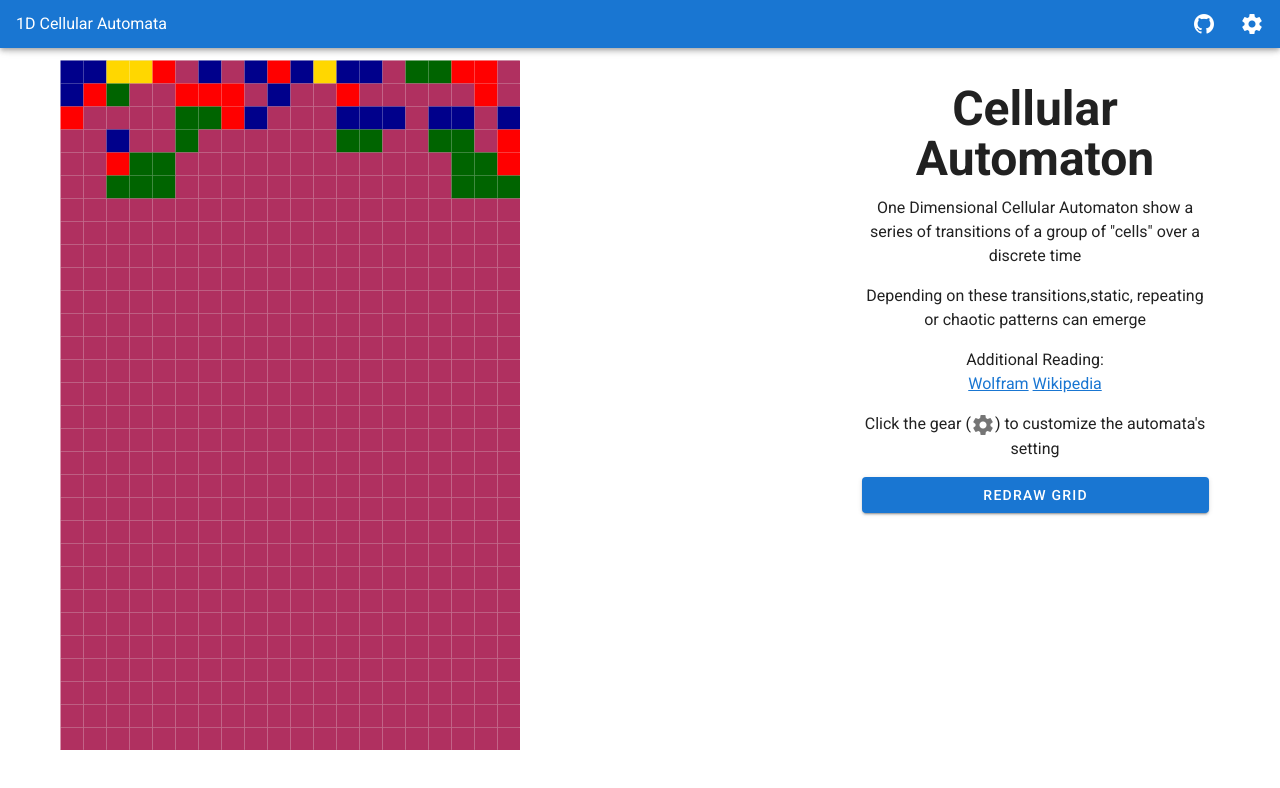
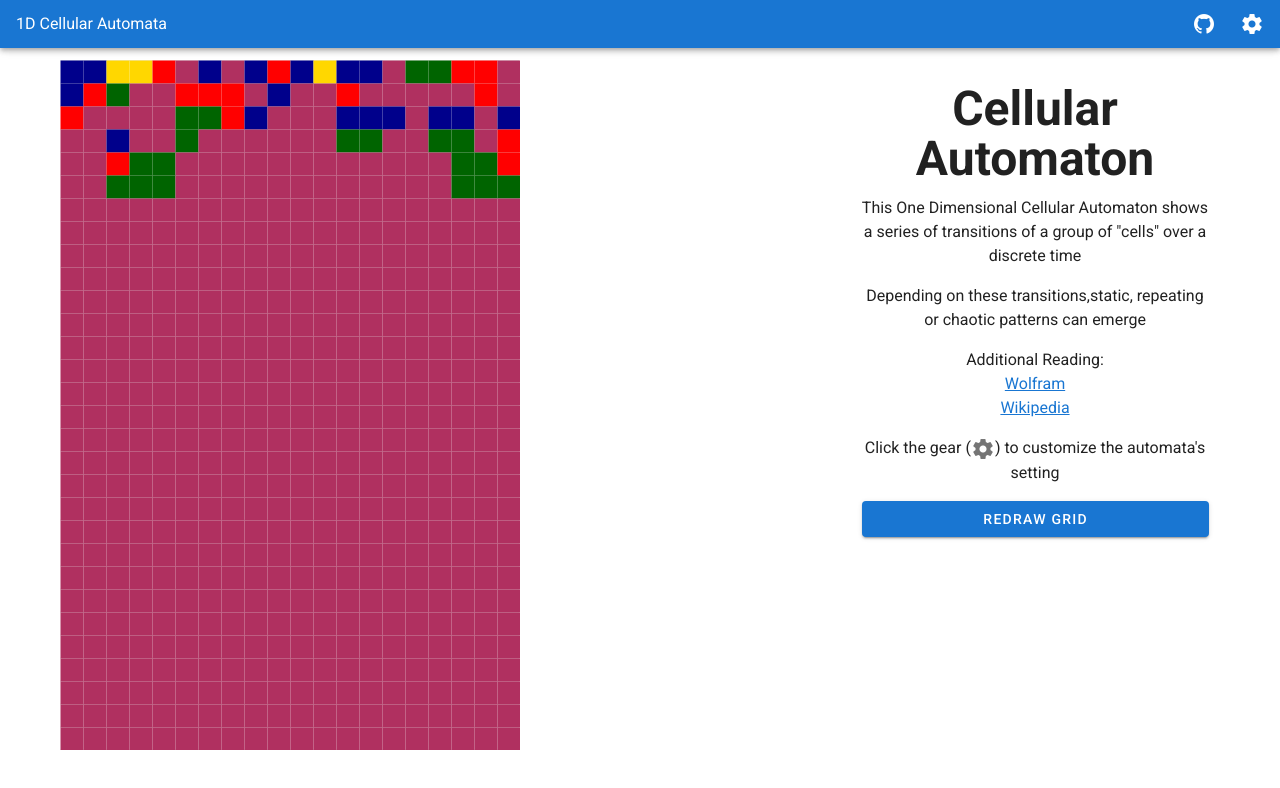
Before and after one commit to Thomas-Jean/cellular-automata, a Vue app: page / in a window 1280 px wide. Shown: the top 788 px of the page. Built offline with nearby package versions, Linux system fonts and the light colour scheme.

Commit message:
spelling and spacing fixes

```diff
--- a/src/components/InfoSection.vue
+++ b/src/components/InfoSection.vue
@@ -7,8 +7,8 @@
         </h4>
 
         <p class="font-weight-regular">
-          One Dimensional Cellular Automaton show a series of transitions of a
-          group of "cells" over a discrete time
+          This One Dimensional Cellular Automaton shows a series of transitions
+          of a group of "cells" over a discrete time
         </p>
         <p class="font-weight-regular">
           Depending on these transitions,static, repeating or chaotic patterns
@@ -18,7 +18,9 @@
           Additional Reading:<br />
           <a href="https://mathworld.wolfram.com/CellularAutomaton.html"
             >Wolfram</a
-          >&nbsp;<a href="https://en.wikipedia.org/wiki/Cellular_automaton"
+          >
+          <br />
+          <a href="https://en.wikipedia.org/wiki/Cellular_automaton"
             >Wikipedia</a
           >
         </p>
```
